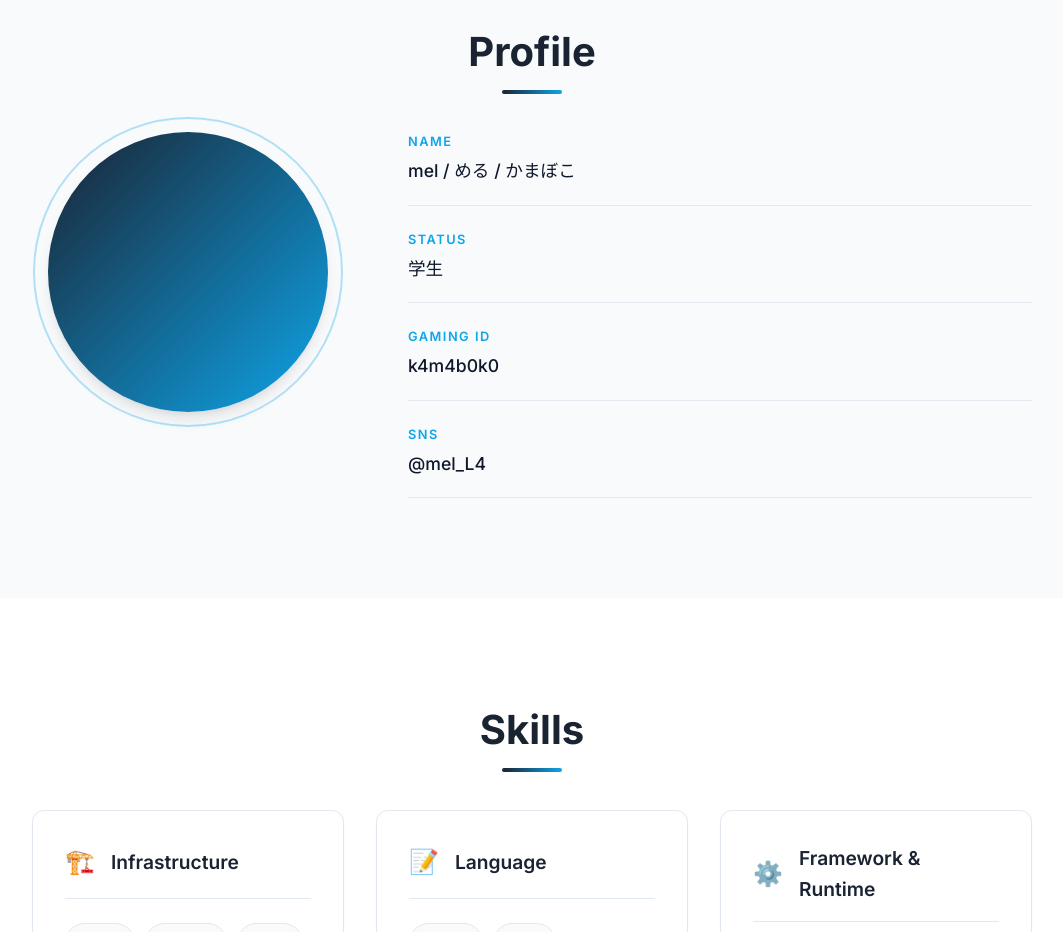
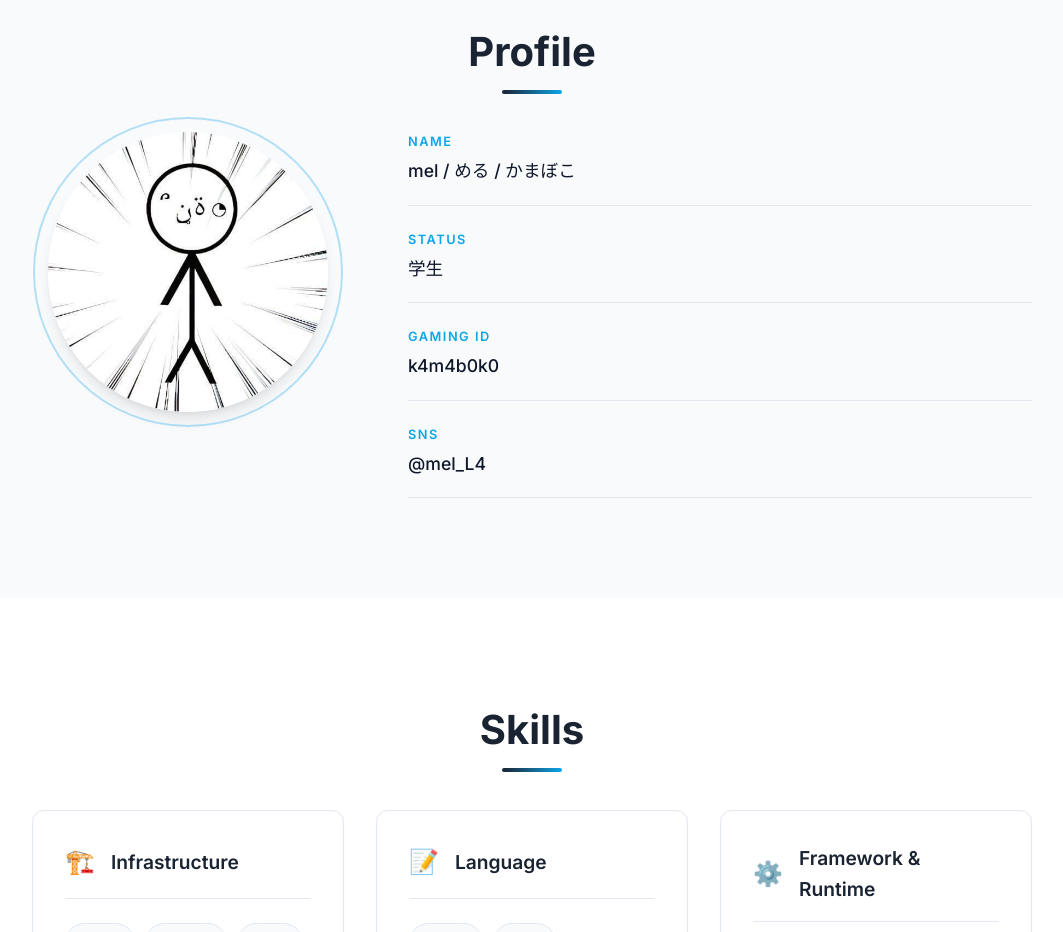
Before and after one commit to k4m4b0k0/k4m4b0k0.github.io, a Next.js app: page / in a window 1280 px wide. Shown: the part 880-1812 px from the top of the page, without its empty margins (108-1171 px from the left). Built offline with nearby package versions, Linux system fonts and the light colour scheme.

Commit message:
Add profile avatar image and update Profile component

```diff
--- a/src/components/Profile.jsx
+++ b/src/components/Profile.jsx
@@ -8,7 +8,9 @@ export default function Profile() {
 
         <div className={styles.content}>
           <div className={styles.imageContainer}>
-            <div className={styles.avatar}></div>
+            <div className={styles.avatar}>
+              <img src="./avatar.png" alt="mel" className={styles.avatarImg} />
+            </div>
           </div>
 
           <div className={styles.details}>
--- a/src/components/Profile.module.css
+++ b/src/components/Profile.module.css
@@ -18,9 +18,16 @@
   width: 280px;
   height: 280px;
   border-radius: 50%;
-  background: linear-gradient(135deg, var(--color-primary), var(--color-accent));
   box-shadow: var(--shadow-lg);
   position: relative;
+  background: white;
+}
+
+.avatarImg {
+  width: 100%;
+  height: 100%;
+  object-fit: cover;
+  border-radius: 50%;
 }
 
 .avatar::after {
```
Also changed, not shown: public/avatar.png (added).
